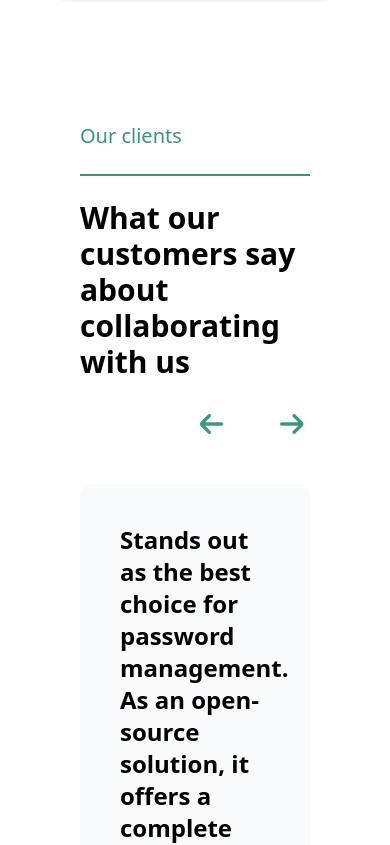
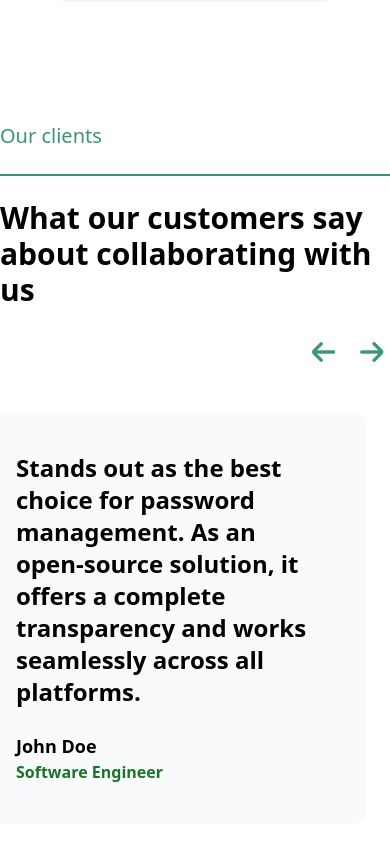
Before and after one commit to AlbertoItuarte/practicas, a React (Vite) app in the folder ParteBeto/: page / in a window 390 px wide. Shown: the part 4700-5545 px from the top of the page. Built offline with nearby package versions, Linux system fonts and the light colour scheme.

Commit message:
Aumento del ancho de comentarios

```diff
--- a/ParteBeto/src/components/Comentarios.jsx
+++ b/ParteBeto/src/components/Comentarios.jsx
@@ -44,7 +44,7 @@
 
   return (
     <div className="pt-10 pb-20">
-      <div className="px-20">
+      <div className="xs:pl-20 xs:pr-6 sm:px-20 ">
         <div className="flex w-full justify-between items-center pb-6">
           <p className="text-[#3A9676] text-xl">Our clients</p>
         </div>
@@ -53,7 +53,7 @@
           <h2 className="font-bold xs:text-3xl xs:self-center md:self-start md:text-4xl lg:text-5xl md:w-8/12 xl:w-5/12">
             What our customers say about collaborating with us
           </h2>
-          <div className="flex space-x-8 justify-end font-semibold items-end xs:pt-6 md:pt-0">
+          <div className="flex xs:space-x-3 xs:pr-6 md:space-x-8 justify-end font-semibold items-end xs:pt-6 md:pt-0">
             <div className="flex space-x-2 items-center">
               <img
                 src="flechaIzquierda.png"
@@ -84,7 +84,7 @@
             </div>
           </div>
         </div>
-        <div className="w-full bg-gray-50 rounded-xl p-10">
+        <div className="w-full bg-gray-50 xs:-ml-6 xs:-mr-6 sm:mr-0 sm:ml-0 rounded-xl p-10">
           <div className="xs:wfull sm:w-8/12">
             <p className="2xl:text-6xl xl:text-5xl md:text-3xl xs:text-2xl font-semibold">
               {comentarios[currentIndex].texto}
```
